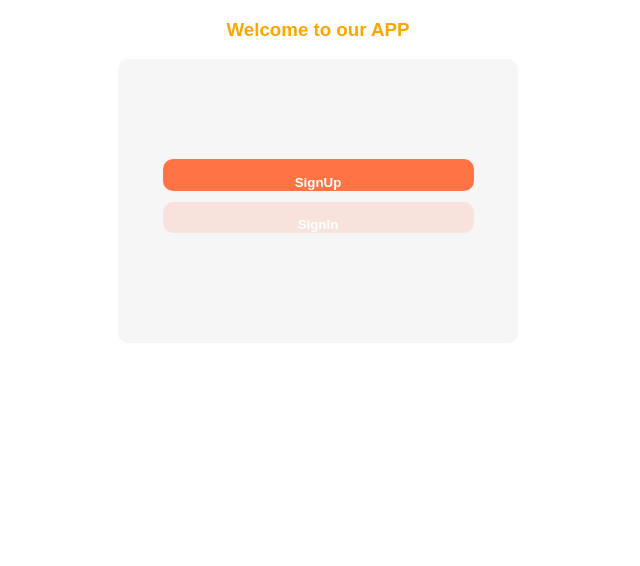
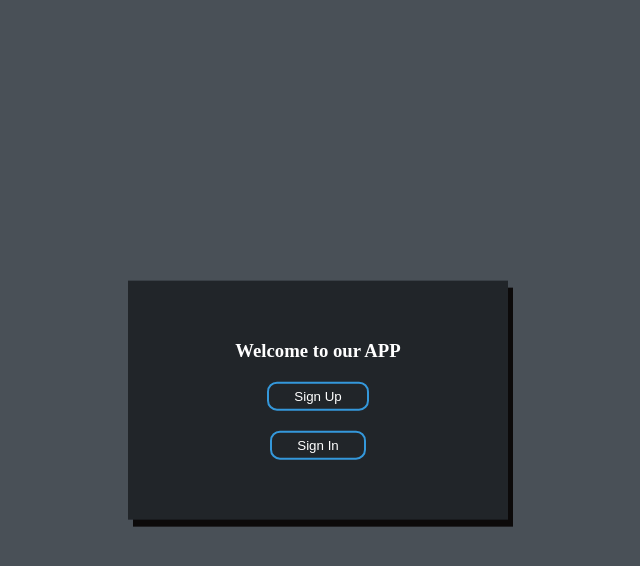
Before and after one commit to hackerharsh-77/Django-Login-Page, a Django app: page / in a window 1280 px wide. Shown: the top 566 px of the page, without its empty margins (322-962 px from the left). Run offline with Django 3.2, Linux system fonts and the light colour scheme.

Commit message:
css updated

```diff
--- a/static/css/style.css
+++ b/static/css/style.css
@@ -1,10 +1,10 @@
-h3{
-    color: orange;
+/* h3{
+    color: black;
     text-align:center;
 }
 
 h4{
-    color: orange;
+    color: black;
     text-align:center;
 }
 
@@ -16,9 +16,9 @@ h4{
     padding-top: 1.9vh;
     font-family: 'Poppins', sans-serif;
     color: #FFFFFF;
-    cursor: pointer;
+    cursor: pointer; */
     /* box-shadow: 0 8px 16px 0 rgb(255 66 66 / 37%), 0 5px 10px 0 rgb(0 0 0 / 19%); */
-    width: 311px;
+    /* width: 311px;
     border:none;
     border-radius: 10px;
 
@@ -133,4 +133,86 @@ a:link {
 html, body * {
     box-sizing: border-box;
     font-family: 'Poppins', sans-serif;
+} */
+
+body {
+    margin: 0;
+    padding: 0;
+    background-color:  #495057;
+    color: gold;
 }
+.box {
+    color: white;
+    border-color: yellow;
+    width: 300px;
+    padding: 40px;
+    position: absolute;
+    top: 50%;
+    left: 50%;
+    transform: translate(-50%, -50%);
+    background:  #212529;
+    text-align: center;
+}
+.box h1 {
+    color: gold;
+    text-transform: uppercase;
+    font-weight: 500;
+    text-shadow: 2px 2px black;
+    border-bottom: 1px solid black;
+}
+.box button[type = "submit"],
+.box input[type = "text"],
+.box input[type = "email"],
+.box input[type = "password"],
+.box button[type = "submit"] {
+    color: white;
+    border: 0;
+    background: none;
+    display: block;
+    margin: 20px auto;
+    text-align: center;
+    text-decoration: none;
+    border: 2px solid #3498db;
+    padding: 5px 25px;
+    border-radius: 10px;
+    transition: 0.25s;
+
+}
+.box button[type = "submit"]:hover {
+    width: 280px;
+    border-color: rgb(0, 238, 255);
+}
+.box input[type = "text"]:hover {
+    width: 280px;
+    border-color: rgb(0, 238, 255);
+}
+.box input[type = "email"]:hover {
+    width: 280px;
+    border-color: rgb(0, 238, 255);
+}
+.box input[type = "password"]:hover {
+    width: 280px;
+    border-color: rgb(0, 238, 255);
+}
+.box button {
+
+    border: 0;
+    background: none;
+    display: block;
+    margin: 20px auto;
+    text-align: center;
+    border: 2px solid #2ecc71;
+    /* text-decoration: none!important; */
+    padding: 10px 25px;
+    border-radius: 10px;
+    transition: 0.25s;
+
+}
+.box button a{
+    text-decoration: none;
+    color:white;
+}
+.box {
+    box-shadow: 5px 7px rgb(12, 10, 10);
+    border-color:white;
+}
--- a/templates/authentication/index.html
+++ b/templates/authentication/index.html
@@ -19,7 +19,7 @@
   </button>
     </div>
     {% endfor %}
-
+    <div class="box">
     <h3>Welcome to our APP</h3>
 
     {% if user.is_authenticated %}
@@ -29,11 +29,10 @@
     {% else %}
     <div class="frame">
         <div class="row text-center uppertextbox">
-        <button type="submit" class="col align-self-center selecteduppertext"><a class="btn1" href="/signup">SignUp</a></button>
-        <br>
-        <br>
-        <button type="submit" class="col align-self-center unselecteduppertext"><a class="btn2" href="/signin">SignIn</a></button>
+        <button type="submit" class="col align-self-center selecteduppertext"><a class="btn1" href="/signup">Sign Up</a></button>
+        <button type="submit" class="col align-self-center unselecteduppertext" ><a class="btn2" href="/signin">Sign In</a></button>
         {% endif %}
+        </div>
         </div>
     </div>
 </body>
```
Also changed, not shown: templates/authentication/signin.html (+2 -6 lines), templates/authentication/signup.html (+3 -11 lines), db.sqlite3.
